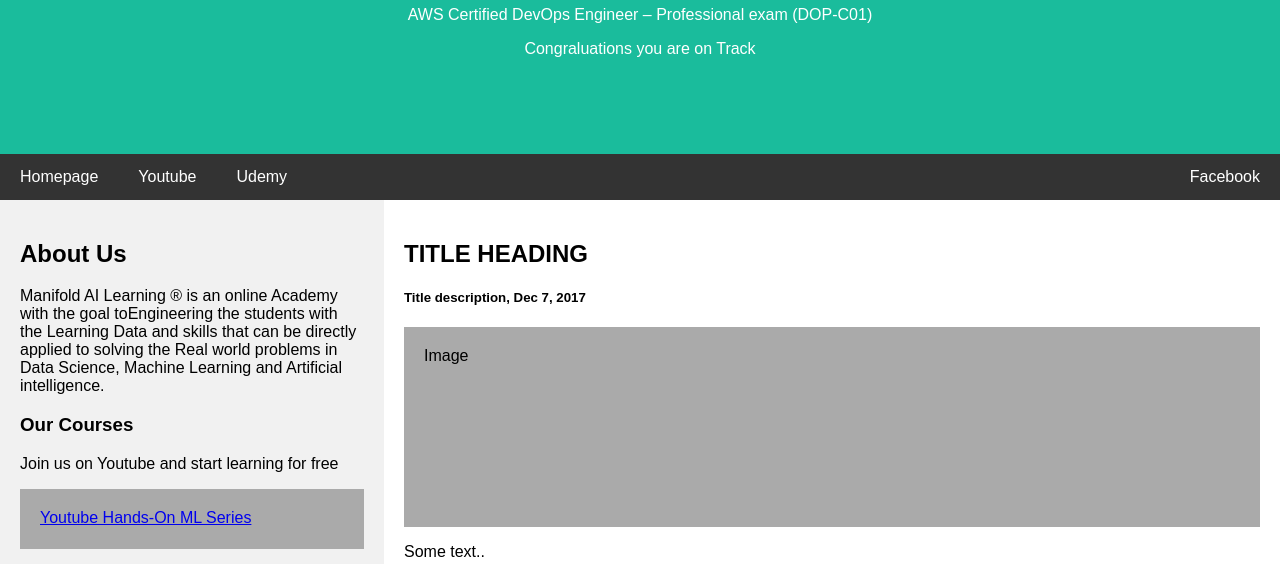
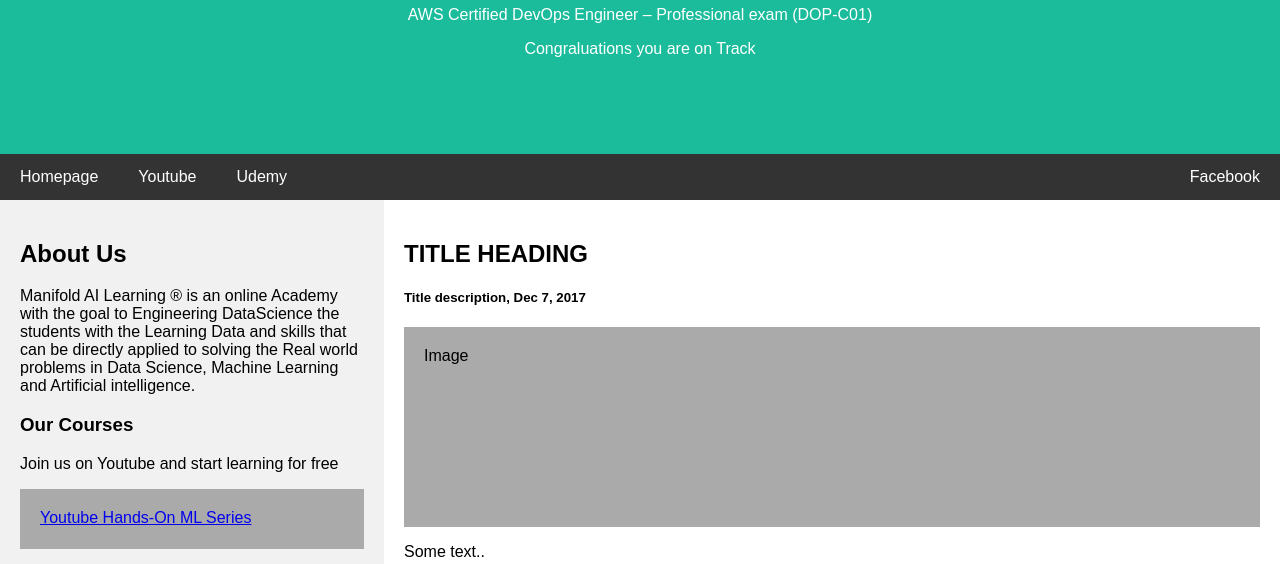
Before and after one commit to swastik140322/codebuildemo-s, a plain HTML site: page index.html in a window 1280 px wide. Shown: the part 173-737 px from the top of the page. Drawn offline with Linux system fonts and the light colour scheme.

Commit message:
index.html
"Hello Final change"

```diff
--- a/index.html
+++ b/index.html
@@ -128,7 +128,7 @@ body {
 <div class="row">
   <div class="side">
     <h2>About Us</h2>
-    <p>Manifold AI Learning ® is an online Academy with the goal toEngineering  the students with the Learning Data and skills that can be directly applied to solving the Real world problems in Data Science, Machine Learning and Artificial intelligence.</p>
+    <p>Manifold AI Learning ® is an online Academy with the goal to Engineering  DataScience the students with the Learning Data and skills that can be directly applied to solving the Real world problems in Data Science, Machine Learning and Artificial intelligence.</p>
     <h3>Our Courses</h3>
     <p>Join us on Youtube and start learning for free</p>
     <div class="fakeimg" style="height:60px;"> <a href="https://www.youtube.com/manifoldailearning" class="right">Youtube Hands-On ML Series </a> </div><br>
```
